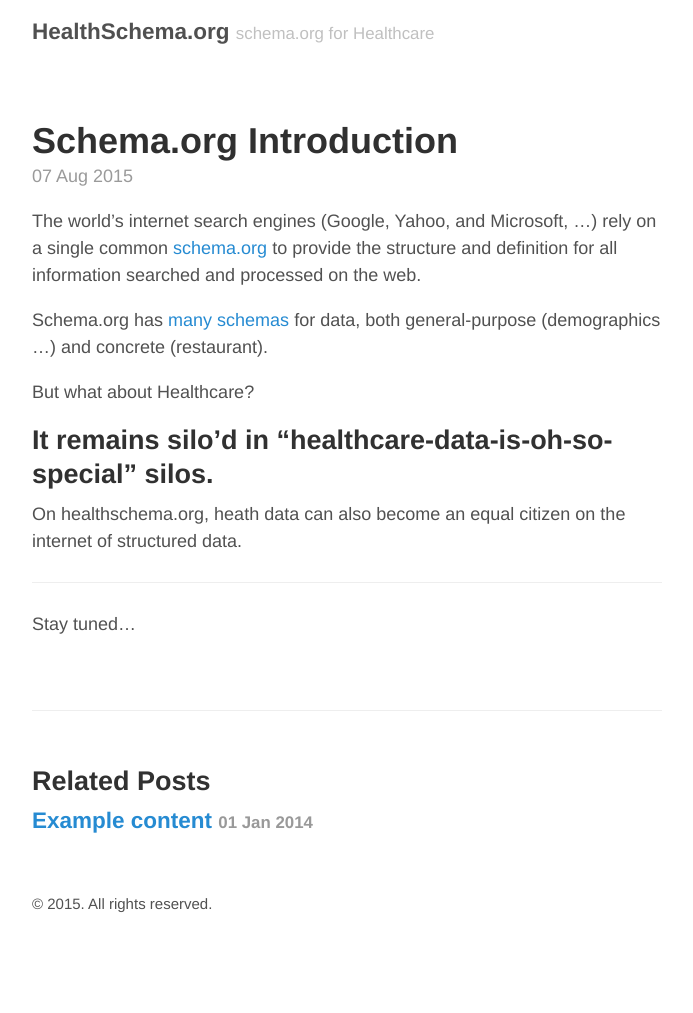
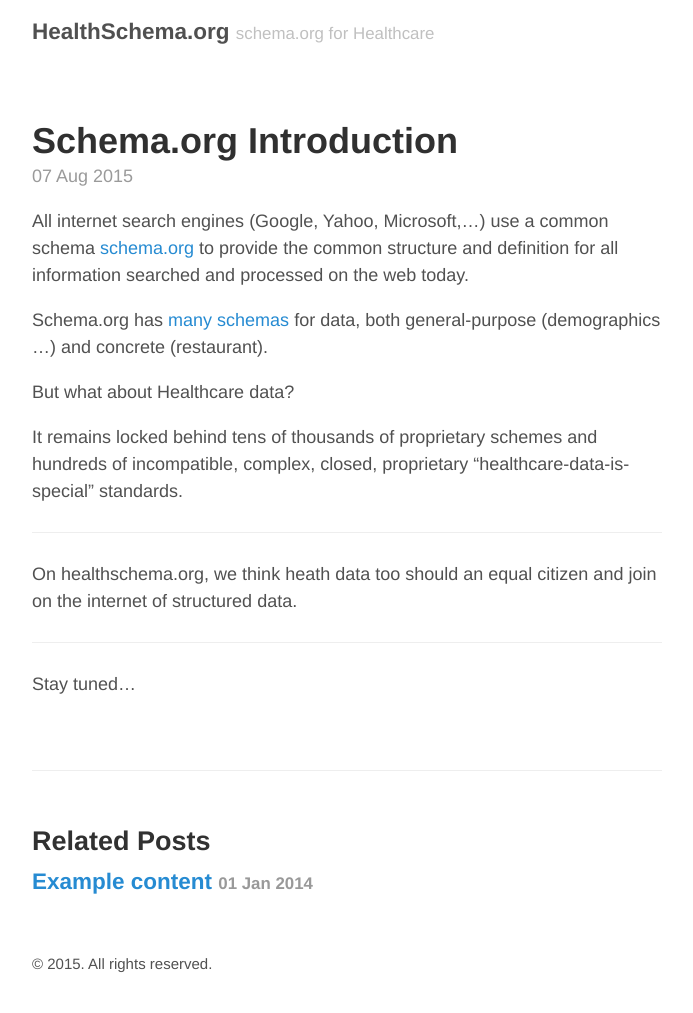
Before and after one commit to healthschema/healthschema.github.io, a Jekyll site: the page built from _posts/2015-08-07-hello-schema-org.md, in a window 1280 px wide. Shown: the whole page, without its empty margins (293-986 px from the left). Built offline with Jekyll 4.4.1, drawn with Linux system fonts in a browser that asks for light colours; before the commit the page ends 953 px from its top, so only the background shows below that.

Commit message:
schema.org intro update

```diff
--- a/_posts/2015-08-07-hello-schema-org.md
+++ b/_posts/2015-08-07-hello-schema-org.md
@@ -3,17 +3,18 @@
 title: Schema.org Introduction
 ---
 
-The world's internet search engines (Google, Yahoo, and Microsoft, ...)  rely on a single common [schema.org](http://schema.org/) to provide the structure and definition for all information searched and processed on the web.
+All internet search engines (Google, Yahoo, Microsoft,...) use a common schema [schema.org](http://schema.org/) to provide the common structure and definition for all information searched and processed on the web today.
 
 Schema.org has [many schemas](http://schema.org/docs/schemas.html) for data, both general-purpose (demographics ...) and concrete (restaurant).
 
-But what about Healthcare?
+But what about Healthcare data?
 
-It remains silo'd in "healthcare-data-is-oh-so-special" silos.
+It remains locked behind tens of thousands of proprietary schemes and hundreds of incompatible, complex, closed, proprietary "healthcare-data-is-special" standards.
+
 -----
 
 
-On healthschema.org, heath data can also become an equal citizen on the internet of structured data.
+On healthschema.org, we think heath data too should an equal citizen and join on the internet of structured data.
 
 
 -----
```
